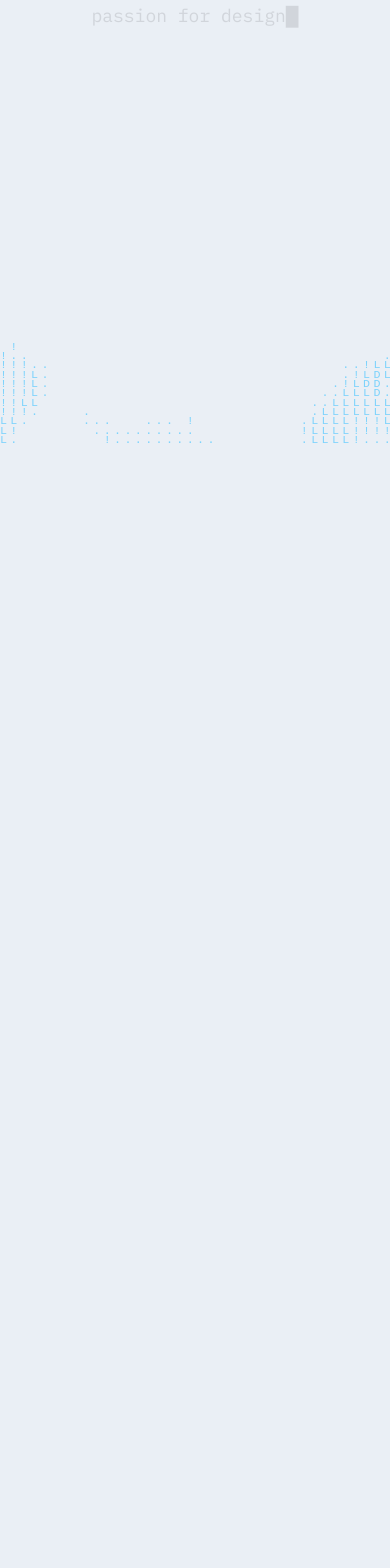
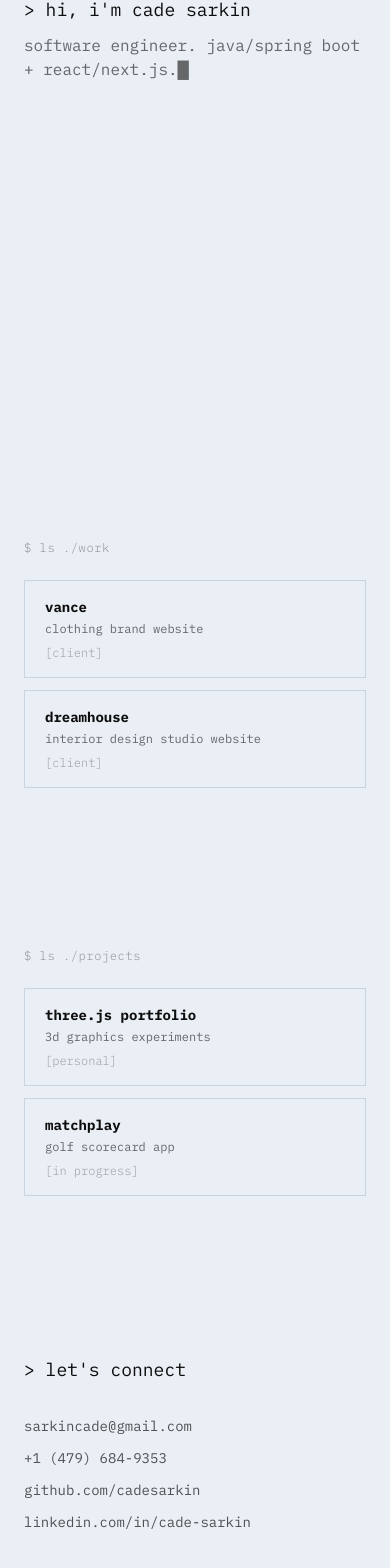
Before and after one commit to cadesarkin/portfolio, a Next.js app: page / in a window 390 px wide. Shown: the part 384-1952 px from the top of the page. Before the commit the page ends 844 px from the top, so only its background shows below. Built offline with nearby package versions, Linux system fonts and the light colour scheme.

Commit message:
feat: rewrite page.tsx - single page terminal layout

```diff
--- a/src/app/page.tsx
+++ b/src/app/page.tsx
@@ -1,42 +1,227 @@
 "use client"
 
-import { useState } from "react"
+import { useState, useEffect, useRef } from "react"
 import Navbar from "@/components/navbar"
-import LoadingScreen from "@/components/loading-screen"
 import Typewriter from "@/components/typewriter"
-import AsciiFireBackground from "@/components/AsciiFireBackground"
+import Card from "@/components/Card"
+import ProjectModal from "@/components/ProjectModal"
+
+interface ModalData {
+  title: string
+  description: string
+  type: "work" | "project"
+  liveUrl?: string
+  githubUrl?: string
+}
+
+const workItems: (ModalData & { tag: string; cardDescription: string })[] = [
+  {
+    title: "vance",
+    cardDescription: "clothing brand website",
+    tag: "[client]",
+    type: "work",
+    liveUrl: "https://vance-ad.com",
+    description:
+      "Website for Vance, a designer clothing brand. Built with custom JavaScript, CSS, and HTML. New site under construction with React/Next.js and Stripe.",
+  },
+  {
+    title: "dreamhouse",
+    cardDescription: "interior design studio website",
+    tag: "[client]",
+    type: "work",
+    liveUrl: "https://dreamhouse.nyc",
+    description: "Website for Dreamhouse, an interior design studio based in New York City.",
+  },
+]
+
+const projectItems: (ModalData & { tag: string; cardDescription: string })[] = [
+  {
+    title: "three.js portfolio",
+    cardDescription: "3d graphics experiments",
+    tag: "[personal]",
+    type: "project",
+    githubUrl: "https://github.com/cadesarkin/threejs-learning-portfolio",
+    description:
+      "A collection of 3D graphics experiments built while learning Three.js. Explores lighting, geometry, animation, and shader techniques.",
+  },
+  {
+    title: "matchplay",
+    cardDescription: "golf scorecard app",
+    tag: "[in progress]",
+    type: "project",
+    githubUrl: "https://github.com/cadesarkin/matchplay",
+    description: "golf scorecard app. currently in development.",
+  },
+]
 
 export default function Home() {
-  const [isLoading, setIsLoading] = useState(true)
+  // Hero typewriter sequencing
+  const [line1Done, setLine1Done] = useState(false)
+  const [showLine2, setShowLine2] = useState(false)
 
-  const handleLoadingComplete = () => {
-    setIsLoading(false)
+  useEffect(() => {
+    if (line1Done) {
+      const t = setTimeout(() => setShowLine2(true), 400)
+      return () => clearTimeout(t)
     }
+  }, [line1Done])
 
-  if (isLoading) {
-    return <LoadingScreen onLoadingComplete={handleLoadingComplete} />
+  // Contact section IntersectionObserver
+  const contactRef = useRef<HTMLDivElement>(null)
+  const [contactStarted, setContactStarted] = useState(false)
+
+  useEffect(() => {
+    const el = contactRef.current
+    if (!el) return
+    const observer = new IntersectionObserver(
+      ([entry]) => {
+        if (entry.isIntersecting) {
+          setContactStarted(true)
+          observer.disconnect()
         }
+      },
+      { threshold: 0.3 }
+    )
+    observer.observe(el)
+    return () => observer.disconnect()
+  }, [])
+
+  // Modal state
+  const [modal, setModal] = useState<ModalData | null>(null)
 
   return (
-    <main className="min-h-screen h-screen text-white relative overflow-hidden">
+    <>
       <Navbar />
-      <div className="flex items-center justify-center h-full px-4 -mt-20 sm:-mt-40">
-        <div className="text-center max-w-4xl">
-          <div className="text-3xl sm:text-6xl text-sky-300 font-bold mb-4 sm:mb-6 w-full max-w-4xl mx-auto">
-            <Typewriter text="Hi, my name is Cade Sarkin" speed={60} show={false} />
+
+      <main className="max-w-2xl mx-auto px-6">
+        {/* ─── Hero ─────────────────────────────────────────────── */}
+        <section className="min-h-screen flex flex-col justify-center py-32">
+          <div className="text-lg sm:text-2xl leading-relaxed">
+            <div>
+              <Typewriter
+                text="> hi, i'm cade sarkin"
+                speed={60}
+                show={!line1Done}
+                onComplete={() => setLine1Done(true)}
+              />
             </div>
-          <div className="text-lg sm:text-2xl text-gray-300 mt-4 sm:mt-8 max-w-4xl">
+            {showLine2 && (
+              <div className="mt-2 text-base sm:text-lg opacity-60">
                 <Typewriter
-              text="I'm a software engineer with a passion for designing cool things. My main expertise is in building full-stack web applications using Java/Spring Boot and React/Next.js."
-              speed={50}
+                  text="software engineer. java/spring boot + react/next.js."
+                  speed={40}
                   show={true}
                 />
               </div>
+            )}
           </div>
+        </section>
+
+        {/* ─── Work ─────────────────────────────────────────────── */}
+        <section id="work" className="py-20">
+          <div className="text-xs text-[#0d0d0d] opacity-40 mb-6 font-light tracking-wider">
+            $ ls ./work
           </div>
-      <div className="absolute bottom-[10%] sm:bottom-[30%] left-0 right-0 h-[120px] sm:h-[200px] pointer-events-none">
-        <AsciiFireBackground />
+          <div className="flex flex-col gap-3">
+            {workItems.map((item) => (
+              <Card
+                key={item.title}
+                name={item.title}
+                description={item.cardDescription}
+                tag={item.tag}
+                onClick={() =>
+                  setModal({
+                    title: item.title,
+                    description: item.description,
+                    type: item.type,
+                    liveUrl: item.liveUrl,
+                    githubUrl: item.githubUrl,
+                  })
+                }
+              />
+            ))}
           </div>
+        </section>
+
+        {/* ─── Projects ─────────────────────────────────────────── */}
+        <section id="projects" className="py-20">
+          <div className="text-xs text-[#0d0d0d] opacity-40 mb-6 font-light tracking-wider">
+            $ ls ./projects
+          </div>
+          <div className="flex flex-col gap-3">
+            {projectItems.map((item) => (
+              <Card
+                key={item.title}
+                name={item.title}
+                description={item.cardDescription}
+                tag={item.tag}
+                onClick={() =>
+                  setModal({
+                    title: item.title,
+                    description: item.description,
+                    type: item.type,
+                    liveUrl: item.liveUrl,
+                    githubUrl: item.githubUrl,
+                  })
+                }
+              />
+            ))}
+          </div>
+        </section>
+
+        {/* ─── Contact ──────────────────────────────────────────── */}
+        <section id="contact" className="py-20 pb-32" ref={contactRef}>
+          <div className="text-lg sm:text-xl mb-8">
+            {contactStarted ? (
+              <Typewriter text="> let's connect" speed={80} show={false} />
+            ) : (
+              <span className="opacity-0 select-none">&gt; let&apos;s connect</span>
+            )}
+          </div>
+          <div className="flex flex-col gap-3 text-sm">
+            <a
+              href="mailto:sarkincade@gmail.com"
+              className="text-[#0d0d0d] hover:text-[#2563eb] transition-colors opacity-70 hover:opacity-100"
+            >
+              sarkincade@gmail.com
+            </a>
+            <a
+              href="tel:+14796849353"
+              className="text-[#0d0d0d] hover:text-[#2563eb] transition-colors opacity-70 hover:opacity-100"
+            >
+              +1 (479) 684-9353
+            </a>
+            <a
+              href="https://github.com/cadesarkin"
+              target="_blank"
+              rel="noopener noreferrer"
+              className="text-[#0d0d0d] hover:text-[#2563eb] transition-colors opacity-70 hover:opacity-100"
+            >
+              github.com/cadesarkin
+            </a>
+            <a
+              href="https://linkedin.com/in/cade-sarkin-4a2918222/"
+              target="_blank"
+              rel="noopener noreferrer"
+              className="text-[#0d0d0d] hover:text-[#2563eb] transition-colors opacity-70 hover:opacity-100"
+            >
+              linkedin.com/in/cade-sarkin
+            </a>
+          </div>
+        </section>
       </main>
+
+      {/* ─── Modal ────────────────────────────────────────────── */}
+      {modal && (
+        <ProjectModal
+          title={modal.title}
+          description={modal.description}
+          type={modal.type}
+          liveUrl={modal.liveUrl}
+          githubUrl={modal.githubUrl}
+          onClose={() => setModal(null)}
+        />
+      )}
+    </>
   )
 }
```
Lines whose indentation alone changed are shown as unchanged.
